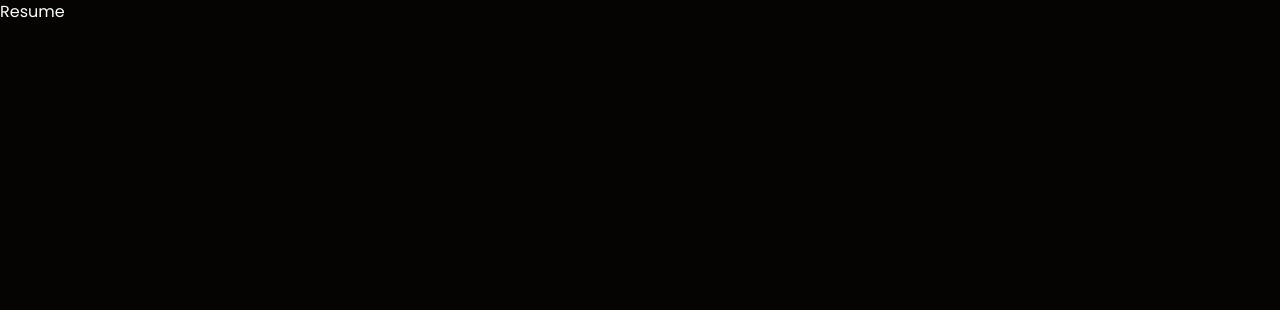
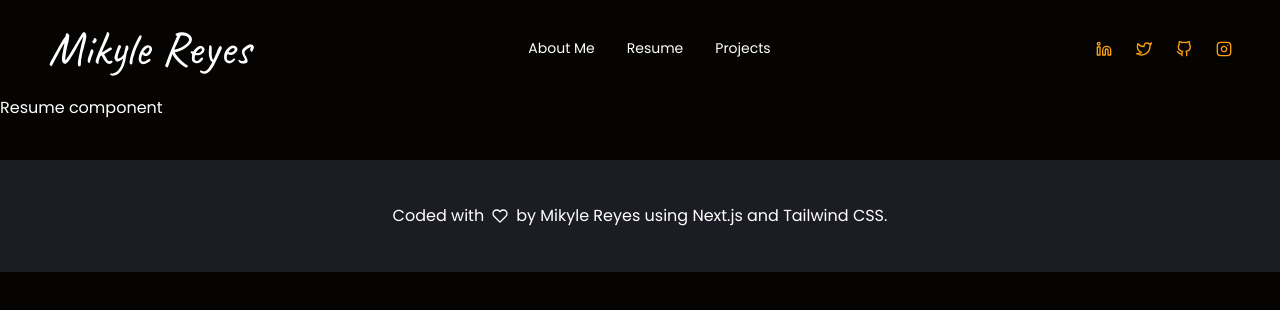
Before and after one commit to muhkyle17/portfolio-website, a Next.js app: page /resume in a window 1280 px wide. Shown: the top 310 px of the page. Built offline with nearby package versions, Linux system fonts and the light colour scheme; a web font is replaced by a local one.

Commit message:
Init and import resume component

```diff
--- /dev/null
+++ b/components/Resume.js
@@ -0,0 +1,9 @@
+const Resume = () => {
+  return (
+    <div>
+      <p>Resume component</p>
+    </div>
+  )
+}
+
+export default Resume
--- a/pages/resume.js
+++ b/pages/resume.js
@@ -1,9 +1,17 @@
-const Resume = () => {
+import Header from '../components/common/Header'
+import Footer from '../components/common/Footer'
+import Resume from '../components/Resume'
+
+const ResumePage = () => {
   return (
-    <div>
-      <p>Resume</p>
-    </div>
+    <>
+      <Header />
+      <div className='mt-24 mb-10'>
+        <Resume />
+      </div>
+      <Footer />
+    </>
   )
 }
 
-export default Resume
+export default ResumePage
```
